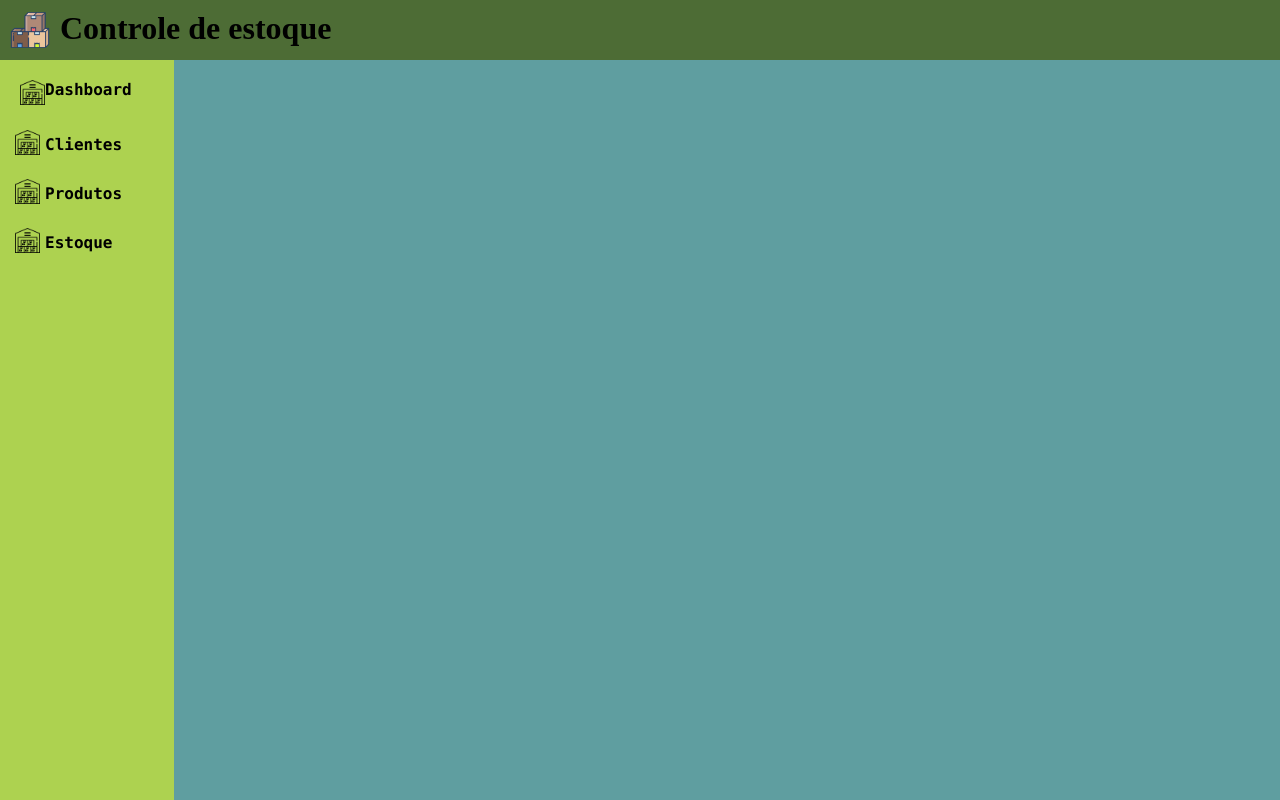
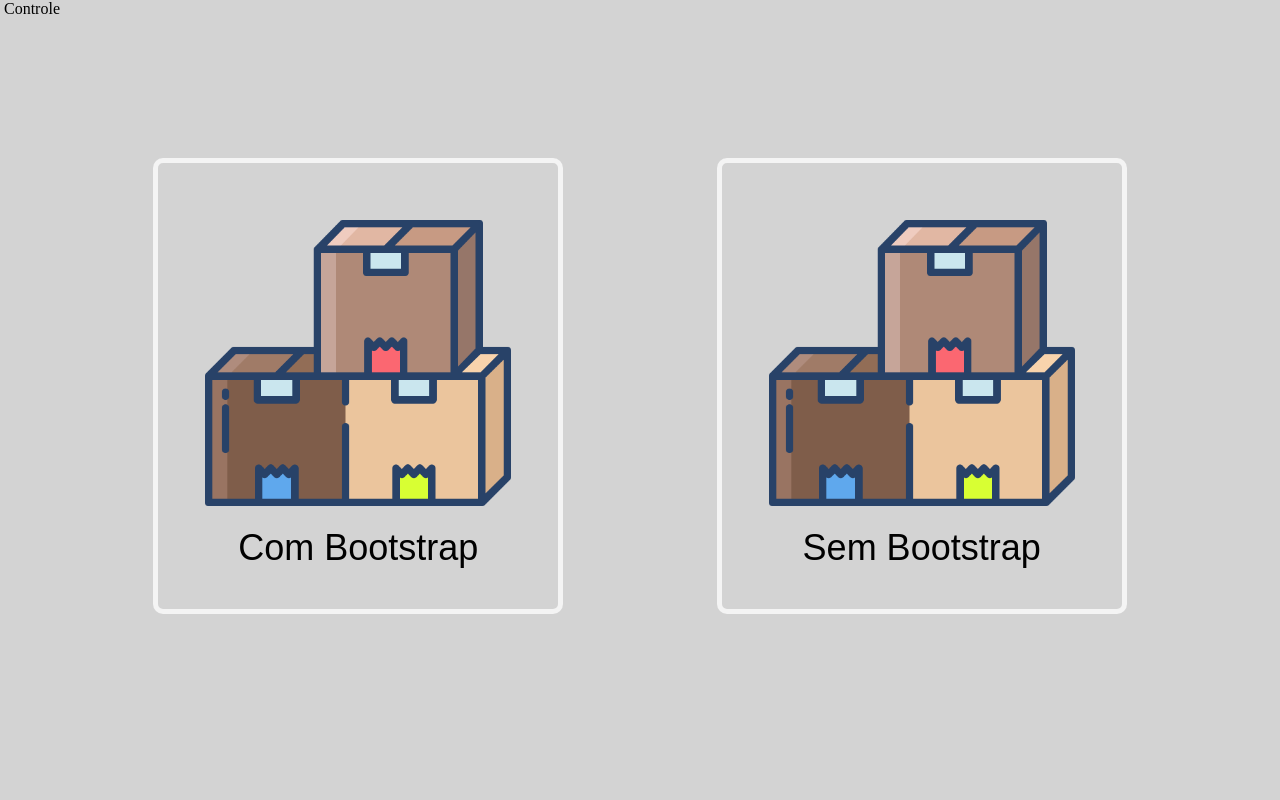
Before and after one commit to lukninja97/controleEstoque, a Flask app: page / in a window 1280 px wide. Run offline with Flask 3, Linux system fonts and the light colour scheme.

Commit message:
Alterar a tela inicial para escolher qual sitema iniciar

```diff
--- a/app.py
+++ b/app.py
@@ -4,7 +4,12 @@ app = Flask(__name__)
 
 
 @app.route('/')
-def home():
+def inicial():
+    return render_template('inicial.html')
+
+
+@app.route('/css')
+def home_css():
     return render_template('home.html')
 
 
@@ -13,10 +18,14 @@ def test():
     return render_template('block.html')
 
 
-@app.route('/ex')
-def exemplo():
+@app.route('/clientes')
+def clientes():
     return render_template('exemplo.html')
 
 
+@app.route('/bootstrap')
+def bootstrap():
+    return render_template('')
+
 if __name__ == '__main__':
     app.run(debug=True)
--- a/static/home.css
+++ b/static/home.css
@@ -20,8 +20,6 @@
     float: left;
 }
 
-
-
 .main {
     width: 100%;
     height: calc(100vh - 60px);
@@ -35,7 +33,6 @@
     background-color: #add250;
     font-weight: bold;
     display: flex;
-    padding: 5px;
     flex-direction: column;
     font-family: 'Consolas', 'Menlo', 'DejaVu Sans Mono', 'Bitstream Vera Sans Mono', monospace;
 }
@@ -43,30 +40,35 @@
 .menu-itens {
     display: flex;
     flex-direction: row;
-    padding: 10px;
+    padding: 15px;
+    align-items: center;
+}
+
+.menu-itens p {
+    display: block;
+    margin-left: 5px;
 }
 
 .block {
     width: 100%;
-    background-color: cadetblue;
+    background-color: lightgray;
     padding: 5px;
 }
 
 li a {
     list-style: none;
     display: block;
-    padding: 5px;
     text-decoration: none;
     color: black;
 }
 
 li img {
-    height: 25px;
-    width: 25px;
+    height: 24px;
+    width: 24px;
   /*   margin: 5px     0       50px    5px;
                top - rigth - bottom - left*/
 }
 
-.menu-itens:hover {
-    background-color: #4d6c35;
+a:hover {
+    background-color: #b4e394;
 }
--- /dev/null
+++ b/static/inicial.css
@@ -0,0 +1,40 @@
+* {
+    margin: 0;
+    padding: 0;
+    background-color: lightgray;
+    display: inline-block;
+    align-items: center;
+}
+
+body {
+    height: calc(100vh - 64px);
+    width: 100%;
+    display: flex;
+    flex-direction: row;
+    align-items: center;
+    justify-content: space-evenly;
+}
+
+div {
+    width: 25%;
+    border-radius: 10px;
+    border: #f4f4f4 solid 5px;
+    text-align: center;
+    padding: 40px;
+}
+
+
+div:hover {
+    box-shadow: 10px 10px 5px white;
+}
+
+img {
+    width: 100%;
+    height: 100%;
+}
+
+p {
+    font-family: "Berlin Sans FB", sans-serif;
+    font-size: 36px;
+    color: black;
+}
--- a/templates/home.html
+++ b/templates/home.html
@@ -5,6 +5,7 @@
     <meta name="viewport" content="width=device-width, initial-scale=1.0">
     <link rel="stylesheet" href="/static/home.css">
     <title>Home</title>
+    <link rel="shortcut icon" type="imagex/png" href="/static/logo.ico">
 </head>
 <body>
 <div class="header">
@@ -19,27 +20,34 @@
                 <a href="{{ url_for('test') }}">
                     <div class="menu-itens">
                         <img src="/static/home.png">
-                        Dashboard
+                        <p>Dashboard</p>
+                    </div>
+
+                </a>
+            </li>
+            <li>
+                <a href="{{ url_for('clientes') }}">
+                    <div class="menu-itens">
+                        <img src="/static/home.png">
+                        <p>Clientes</p>
                     </div>
                 </a>
             </li>
             <li>
+                <a href="{{ url_for('test') }}">
                     <div class="menu-itens">
                         <img src="/static/home.png">
-                    <a href="{{ url_for('exemplo') }}">Clientes</a>
+                        <p>Produtos</p>
                     </div>
+                </a>
             </li>
             <li>
+                <a href="{{ url_for('test') }}">
                     <div class="menu-itens">
                         <img src="/static/home.png">
-                    <a href="{{ url_for('test') }}">Produtos</a>
+                        <p>Estoque</p>
                     </div>
-            </li>
-            <li>
-                <div class="menu-itens">
-                    <img src="/static/home.png">
-                    <a href="{{ url_for('test') }}">Estoque</a>
-                </div>
+                </a>
             </li>
         </ul>
     </div>
--- /dev/null
+++ b/templates/inicial.html
@@ -0,0 +1,23 @@
+<!DOCTYPE html>
+<html lang="pt-BR">
+<head>
+    <meta charset="UTF-8">
+    <title>Controle</title>
+    <link rel="stylesheet" href="/static/inicial.css">
+</head>
+<body>
+<div>
+    <a href="/bootstrap">
+        <img src="/static/logo.png">
+        <p>Com Bootstrap</p>
+    </a>
+</div>
+
+<div>
+    <a href="/css">
+        <img src="/static/logo.png">
+        <p>Sem Bootstrap</p>
+    </a>
+</div>
+</body>
+</html>
```
Also changed, not shown: templates/clientes.html (added, +10 -0 lines), static/logo.ico (added). Lines whose indentation alone changed are shown as unchanged.
